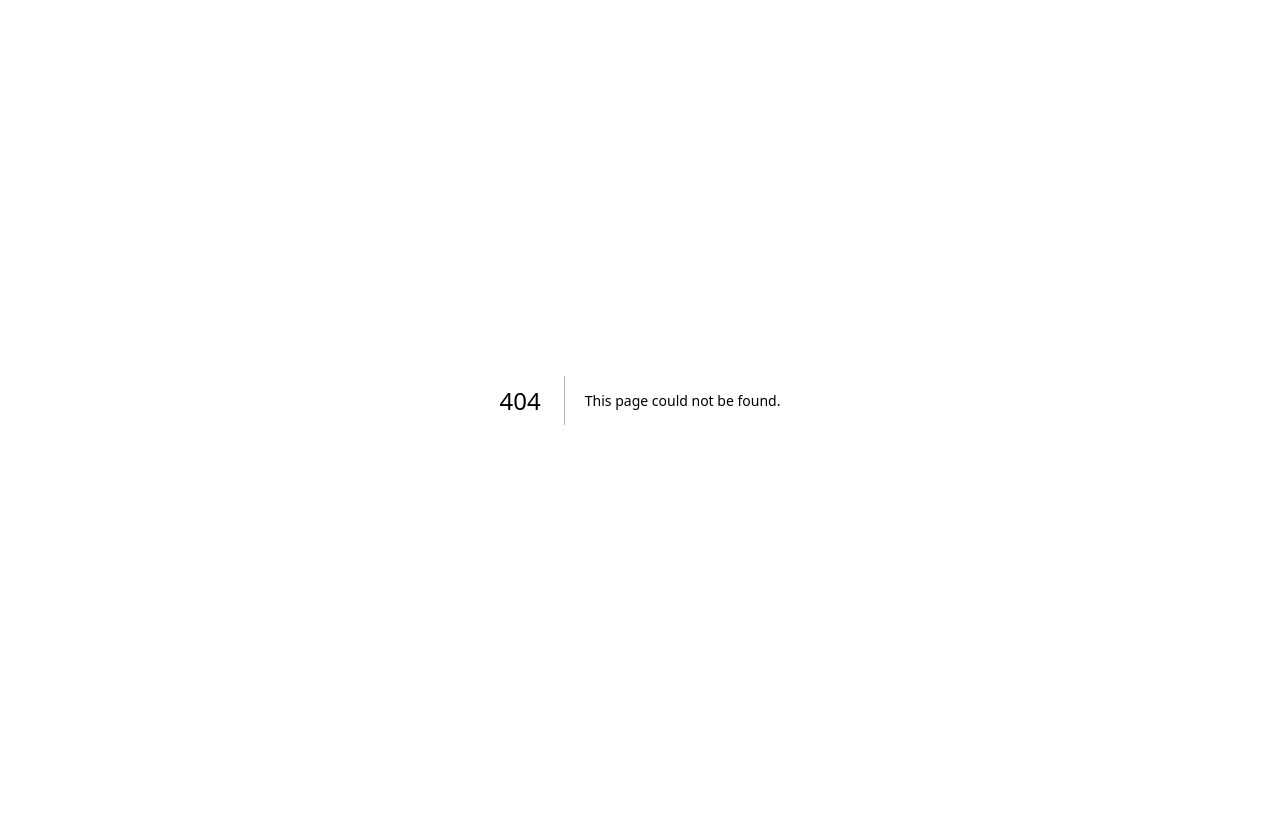
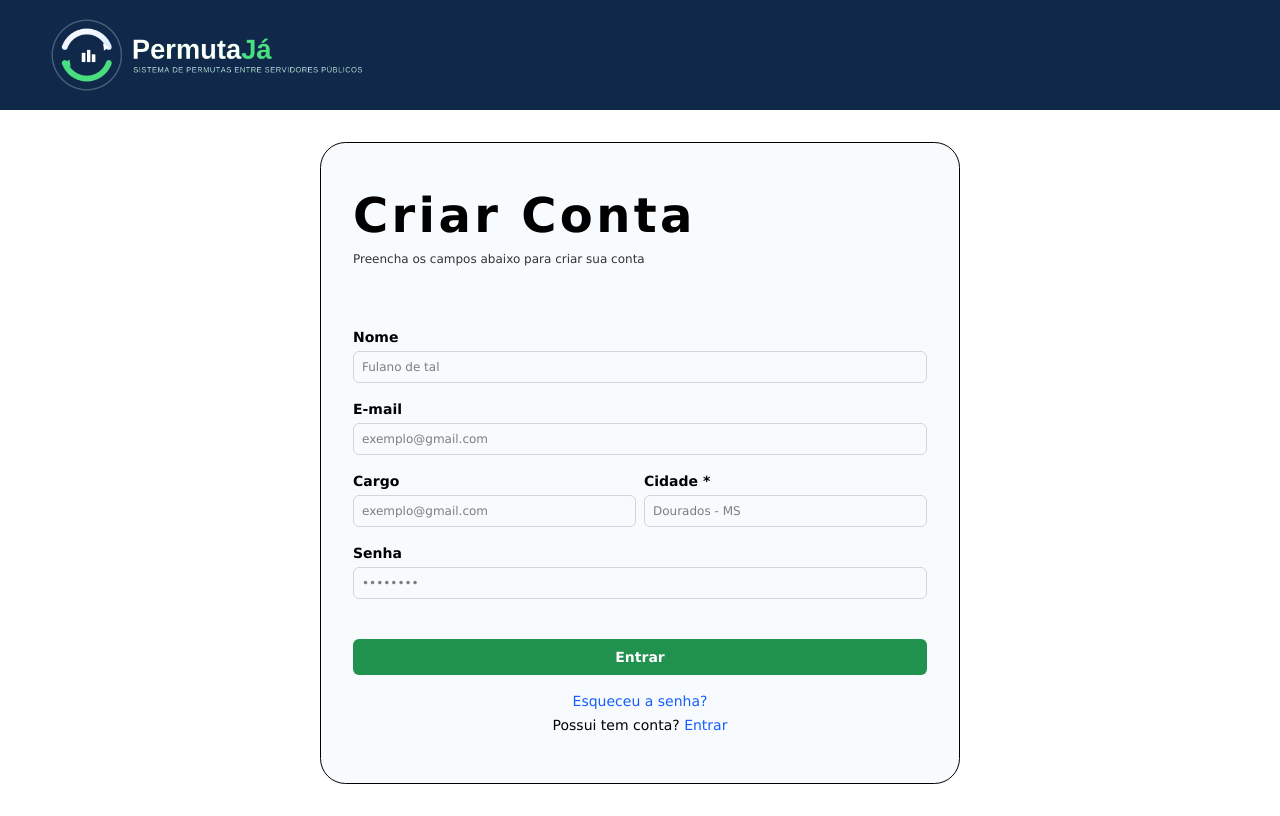
Before and after one commit to Irvna/projeto_permuta_frontend, a Next.js app: page /cadastro in a window 1280 px wide. Before the commit this address had no page. Built offline with nearby package versions, Linux system fonts and the light colour scheme.

Commit message:
Criação Página de Cadastro.

```diff
--- /dev/null
+++ b/src/app/cadastro/page.tsx
@@ -0,0 +1,122 @@
+import Link from 'next/link';
+
+export default function Cadastro() {
+    return (
+        <div id="cadastro" className="grid grid-cols-1 min-h-screen w-full h-screen text-white">
+            <div className="flex flex-col justify-between items-justify bg-[#10294B] px-3 md:px-10 py-5 md:py-2">
+                <img
+                    src="/permutaja_logo.png"
+                    alt="Logo Permuta Já"
+                    className="w-45 aling-justify md:w-90 h-auto"
+                />
+            </div>
+            <div className="flex justify-center items-center text-sm text-black bg-linear-to-b from-[#204573] to-[#10294B] lg:bg-none md:bg-white py-8">
+                <div className="flex flex-col w-[80vw] lg:w-[50vw] bg-[#F8FBFD] text-black rounded-[2vw] border border-black px-5 md:px-8 py-6 md:py-12 gap-8 md:gap-15">
+                    <div className="flex flex-col gap-1 md:gap-3">
+                        <p className="text-3xl md:text-5xl font-bold tracking-1">Criar Conta</p>
+                        <p className="text-xs font-light opacity-80">Preencha os campos abaixo para criar sua conta</p>
+                    </div>
+                    {/* Inputs */}
+                    <form
+                        //onSubmit={enviarLogin}
+                        className="flex flex-col w-full justify-center gap-4">
+                        {/* Nome */}
+                        <div className="flex flex-col">
+                            <label htmlFor="nome" className="text-xs md:text-sm font-bold mb-1">
+                                Nome
+                            </label>
+                            <input
+                                type="text"
+                                id="nome"
+                                //value={nome}
+                                //onChange={(e) => setNome(e.target.value)} // Atualiza o estado
+                                className="h-[8vw] md:h-[2.5vw] p-2 border border-gray-300 rounded-md text-xs outline-none focus:ring-1 focus:ring-blue-100 transition-all"
+                                placeholder="Fulano de tal"
+                                required
+                            />
+                        </div>
+                        {/* Email */}
+                        <div className="flex flex-col">
+                            <label htmlFor="email" className="text-xs md:text-sm font-bold mb-1">
+                                E-mail
+                            </label>
+                            <input
+                                type="email"
+                                id="email"
+                                //value={email}
+                                //onChange={(e) => setEmail(e.target.value)} // Atualiza o estado
+                                className="h-[8vw] md:h-[2.5vw] p-2 border border-gray-300 rounded-md text-xs outline-none focus:ring-1 focus:ring-blue-100 transition-all"
+                                placeholder="exemplo@gmail.com"
+                                required
+                            />
+                        </div>
+                        <div className="flex flex-col justify-between md:flex-row gap-2">
+                            {/* Cargo */}
+                            <div className="flex flex-col w-full">
+                                <label htmlFor="cargo" className="text-xs md:text-sm font-bold mb-1">
+                                    Cargo
+                                </label>
+                                <input
+                                    type="text"
+                                    id="cargo"
+                                    //value={email}
+                                    //onChange={(e) => setEmail(e.target.value)} // Atualiza o estado
+                                    className="h-[8vw] md:h-[2.5vw] p-2 border border-gray-300 rounded-md text-xs outline-none focus:ring-1 focus:ring-blue-100 transition-all"
+                                    placeholder="exemplo@gmail.com"
+                                    required
+                                />
+                            </div>
+                            {/* Cidade */}
+                            <div className="flex flex-col w-full">
+                                <label htmlFor="cidade" className="text-xs md:text-sm font-bold mb-1">
+                                    Cidade *
+                                </label>
+                                <input
+                                    type="text"
+                                    id="cidade"
+                                    //value={email}
+                                    //onChange={(e) => setEmail(e.target.value)} // Atualiza o estado
+                                    className="h-[8vw] md:h-[2.5vw] p-2 border border-gray-300 rounded-md text-xs outline-none focus:ring-1 focus:ring-blue-100 transition-all"
+                                    placeholder="Dourados - MS"
+                                    required
+                                />
+                            </div>
+                        </div>
+                        {/* Senha */}
+                        <div className="flex flex-col mb-6">
+                            <label htmlFor="password" className="text-xs md:text-sm font-bold mb-1">
+                                Senha
+                            </label>
+                            <input
+                                type="password"
+                                id="password"
+                                //value={password}
+                                //onChange={(e) => setPassword(e.target.value)} // Atualiza o estado
+                                className="h-[8vw] md:h-[2.5vw] p-2 border border-gray-300 rounded-md text-xs outline-none focus:ring-1 focus:ring-blue-100 transition-all"
+                                placeholder="••••••••"
+                                required
+                            />
+                        </div>
+                        {/* Botão de Submit */}
+                        <button
+                            type="submit"
+                            className="w-full bg-[#21914E] text-white font-bold py-2 rounded-md transition delay-100 ease-in-out hover:scale-102"
+                        >
+                            Entrar
+                        </button>
+
+                        {/* Link extra (opcional) */}
+                        <div className="flex flex-col gap-1 text-center">
+                            <a href="#" className="text-xs md:text-sm text-blue-600 hover:underline">
+                                Esqueceu a senha?
+                            </a>
+                            <a href="#" className="text-xs md:text-sm no-underline">
+                                Possui tem conta? <Link href="/login" className="text-blue-600 hover:underline">Entrar</Link>
+                            </a>
+                        </div>
+                    </form>
+                </div>
+            </div>
+        </div>
+    );
+}
--- a/src/app/Login/login.tsx
+++ b/src/app/login/page.tsx
@@ -1,3 +1,4 @@
+import Link from 'next/link';
 
 export default function Login() {
     return (
@@ -8,7 +9,7 @@ export default function Login() {
                     alt="Logo Permuta Já"
                     className="w-45 xs:aling-justify md:w-90 h-auto"
                 />
-                <div className="hidden md:flex flex-col gap-6">
+                <div className="hidden md:block flex flex-col gap-6">
                     <div className="text-5xl font-bold tracking-1">
                         Permutas entre servidores públicos, de forma simples e transparente.
                     </div>
@@ -16,11 +17,11 @@ export default function Login() {
                         Solicite a troca da sua localidade de trabalho, acompanhe o status do pedido e mantenha seus dados atualizados em um só lugar.
                     </span>
                 </div>
-                <div className="hidden md:flex text-xs">
+                <div className="hidden md:block flex text-xs">
                     UEMS - Campus Dourados - Sistemas de Informação
                 </div>
             </div>
-            <div className="flex justify-center items-center text-sm text-black bg-[#10294B] md:bg-white">
+            <div className="flex justify-center items-center min-h-[30rem] md:h-full text-sm text-black bg-linear-to-b from-[#204573] to-[#10294B] md:bg-none md:bg-white">
                 <div className="flex flex-col w-[80vw] md:w-[40vw] bg-[#F8FBFD] text-black rounded-[2vw] border border-black px-5 md:px-8 py-6 md:py-12 gap-8 md:gap-15">
                     <div className="flex flex-col gap-1 md:gap-3">
                         <p className="text-3xl md:text-5xl font-bold tracking-1">Login</p>
@@ -70,11 +71,11 @@ export default function Login() {
 
                         {/* Link extra (opcional) */}
                         <div className="flex flex-col gap-1 text-center">
-                            <a href="#" className="text-xs md:text-sm text-blue-600 hover:underline">
+                            <Link href="/cadastro" className="text-xs md:text-sm text-blue-600 hover:underline">
                                 Esqueceu a senha?
-                            </a>
-                            <a href="#" className="text-xs md:text-sm hover:underline">
-                                Não tem conta? <span className="text-blue-600">Criar Conta</span>
+                            </Link>
+                            <a href="#" className="text-xs md:text-sm no-underline">
+                                Não tem conta? <Link href="/cadastro" className="text-blue-600 hover:underline">Criar Conta</Link>
                             </a>
                         </div>
                     </form>
--- a/src/app/page.tsx
+++ b/src/app/page.tsx
@@ -1,4 +1,4 @@
-import Login from "./Login/login"
+import Login from "./login/page"
 
 export default function Home() {
   return (
--- a/src/components/Footer.tsx
+++ b/src/components/Footer.tsx
@@ -0,0 +1,9 @@
+export default function Footer() {
+    return (
+        <div className="flex flex-col justify-between items-justify bg-[#10294B] px-3 md:px-10 py-5">
+            <div className="flex text-xs">
+                UEMS - Campus Dourados - Sistemas de Informação
+            </div>
+        </div>
+    )
+}
```
Also changed, not shown: src/app/cadastro/esqueciSenha/page.tsx (added), src/components/MenuLateral.tsx (added).
